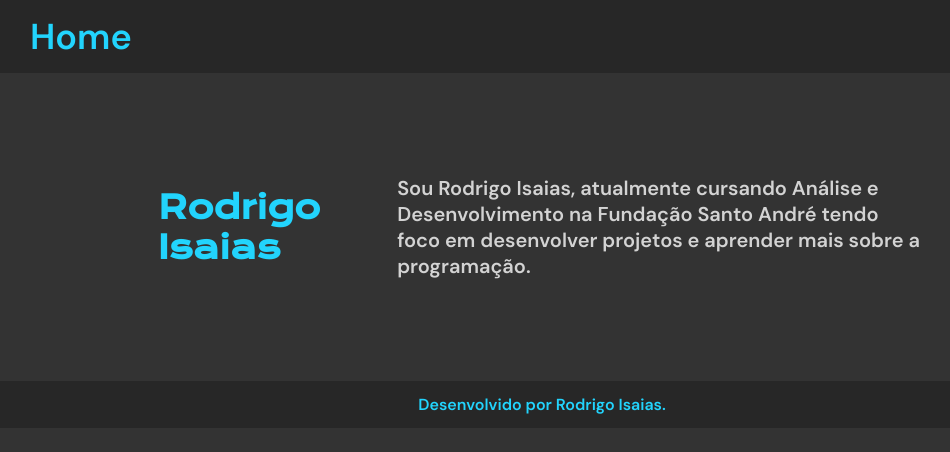
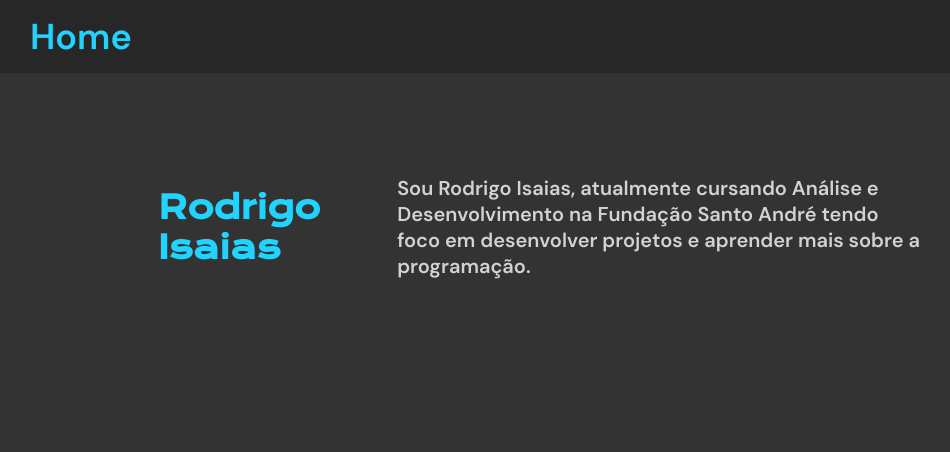
Before and after one commit to roodarj7/portifolio, a plain HTML site: page about.html in a window 1280 px wide. Shown: the whole page, without its empty margins (98-1048 px from the left). Drawn offline with nearby package versions, Linux system fonts and the light colour scheme.

Commit message:
Update about.html

```diff
--- a/about.html
+++ b/about.html
@@ -17,8 +17,5 @@
         <p class="apresentacao__pragrafo">Sou Rodrigo Isaias, atualmente cursando Análise e Desenvolvimento na Fundação Santo André tendo foco em desenvolver projetos e aprender mais sobre a programação.
         </p>
     </main>
-        <footer class="rodape">
-        <p>Desenvolvido por Rodrigo Isaias.</p>
-    </footer>
 </body>
 </html>
```
